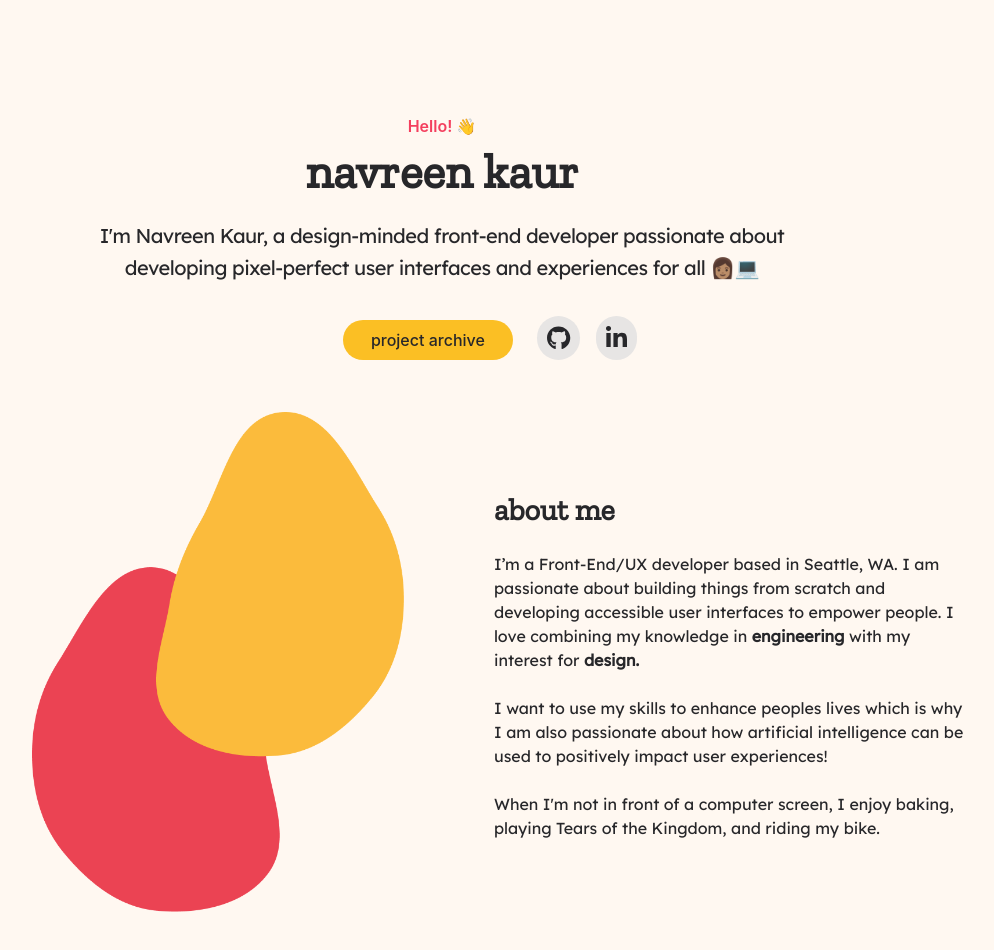
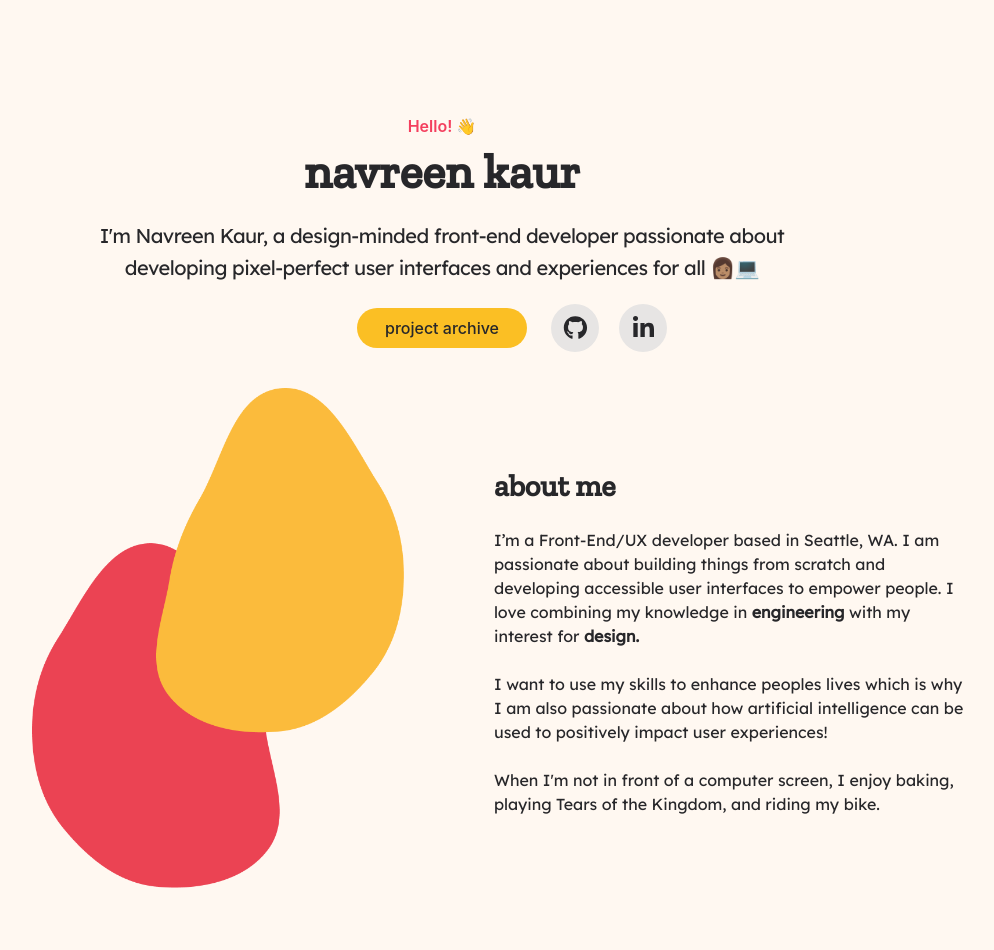
Before and after one commit to NavreenK/navreenk.github.io, a React (Create React App) app: page / in a window 1280 px wide. Shown: the top 950 px of the page, without its empty margins (166-1160 px from the left). Built offline with nearby package versions, Linux system fonts and the light colour scheme.

Commit message:
v2 fixes for logos and header font

```diff
--- a/public/index.html
+++ b/public/index.html
@@ -15,10 +15,13 @@
       user's mobile device or desktop. See https://developers.google.com/web/fundamentals/web-app-manifest/
     -->
     <link rel="manifest" href="%PUBLIC_URL%/manifest.json" />
-    <link rel="stylesheet"
-    href="https://fonts.googleapis.com/css2?family=Zilla+Slab">
-    <link rel="stylesheet"
-    href="https://fonts.googleapis.com/css2?family=Lexend">
+    <link rel="preconnect" href="https://fonts.googleapis.com">
+    <link rel="preconnect" href="https://fonts.gstatic.com" crossorigin>
+    <link rel="stylesheet" href="https://fonts.googleapis.com/css2?family=Zilla+Slab">
+    <link rel="stylesheet" href="https://fonts.googleapis.com/css2?family=Lexend">
+    <link rel="preconnect" href="https://fonts.googleapis.com">
+<link rel="preconnect" href="https://fonts.gstatic.com" crossorigin>
+<link href="https://fonts.googleapis.com/css2?family=Zilla+Slab:wght@400;500&display=swap" rel="stylesheet">
     <!--
       Notice the use of %PUBLIC_URL% in the tags above.
       It will be replaced with the URL of the `public` folder during the build.
--- a/src/App.css
+++ b/src/App.css
@@ -74,10 +74,11 @@
 }
 
 .headerFont {
-  font-family: 'Zilla Slab', serif;
+  font-family: "Zilla Slab", serif;
+  font-style: normal;
 }
 .textFont {
-  font-family: 'Lexend', serif;
+  font-family: "Lexend", serif;
 }
 @media (max-width: 422px) {
   .smallScreenButton {
--- a/src/App.js
+++ b/src/App.js
@@ -1,8 +1,7 @@
 import './App.css';
-import { FontAwesomeIcon } from '@fortawesome/react-fontawesome'
-import { ArrowSmallRightIcon } from '@heroicons/react/20/solid'
+import {FontAwesomeIcon} from '@fortawesome/react-fontawesome'
+import { faCircle } from '@fortawesome/free-solid-svg-icons'
 import { faGithub, faLinkedinIn } from '@fortawesome/free-brands-svg-icons';
-import Projects from './components/projects';
 import AboutMe from './components/aboutme';
 
 function App() {
@@ -24,9 +23,19 @@ function App() {
                 <a className="hidden font-medium text-zinc-800 rounded-full bg-amber-400 hover:bg-amber-500 px-7 py-2.5" href="https://navreenk.github.io/resume.pdf" type="application/pdf" target="_blank">view resume</a>
                 <a className="font-medium text-zinc-800 rounded-full bg-amber-400 hover:bg-amber-500 px-7 py-2.5 ml-2 xs:ml-4 smallScreenButton" href="https://navreenkaur.notion.site/navreenkaur/Navreen-s-Work-edbb3866c86f44a392b8bb4fb15fbc42" target="_blank">project archive</a>
                 </div>
-                <div className="xs:mt-0 mt-4 justify-self-center">
-                <a href="https://github.com/NavreenK" target="_blank"><FontAwesomeIcon className="h-6 p-2.5 mr-4 xs:ml-6 rounded-full bg-stone-200 text-zinc-800 hover:text-rose-500" icon={faGithub} /></a>
-                <a href="https://www.linkedin.com/in/navreen-kaur-8b3098a3/" target="_blank"><FontAwesomeIcon className="h-6 p-2.5 mr-4 rounded-full bg-stone-200 text-zinc-800 hover:text-rose-500" icon={faLinkedinIn} /></a>
+                <div className="xs:mt-0 mt-8">
+                <a href="https://github.com/NavreenK" target="_blank">
+                <span className="fa-layers fa-fw ml-6">
+                  <FontAwesomeIcon icon={faCircle} className="text-stone-200" size="3x"/>
+                  <FontAwesomeIcon className="h-6 p-[.80em] mr-4 xs:ml-6 rounded-full text-zinc-800 hover:text-rose-500" icon={faGithub} />
+                  </span>
+                </a>
+                <a href="https://www.linkedin.com/in/navreen-kaur-8b3098a3/" target="_blank">
+                <span className="fa-layers fa-fw ml-12">
+                  <FontAwesomeIcon icon={faCircle} className="text-stone-200" size="3x"/>
+                  <FontAwesomeIcon className="h-6 p-3.5 mr-4 text-zinc-800 hover:text-rose-500" icon={faLinkedinIn} />
+                  </span>
+                </a>
                 </div>
               </div>
             </div>
```
